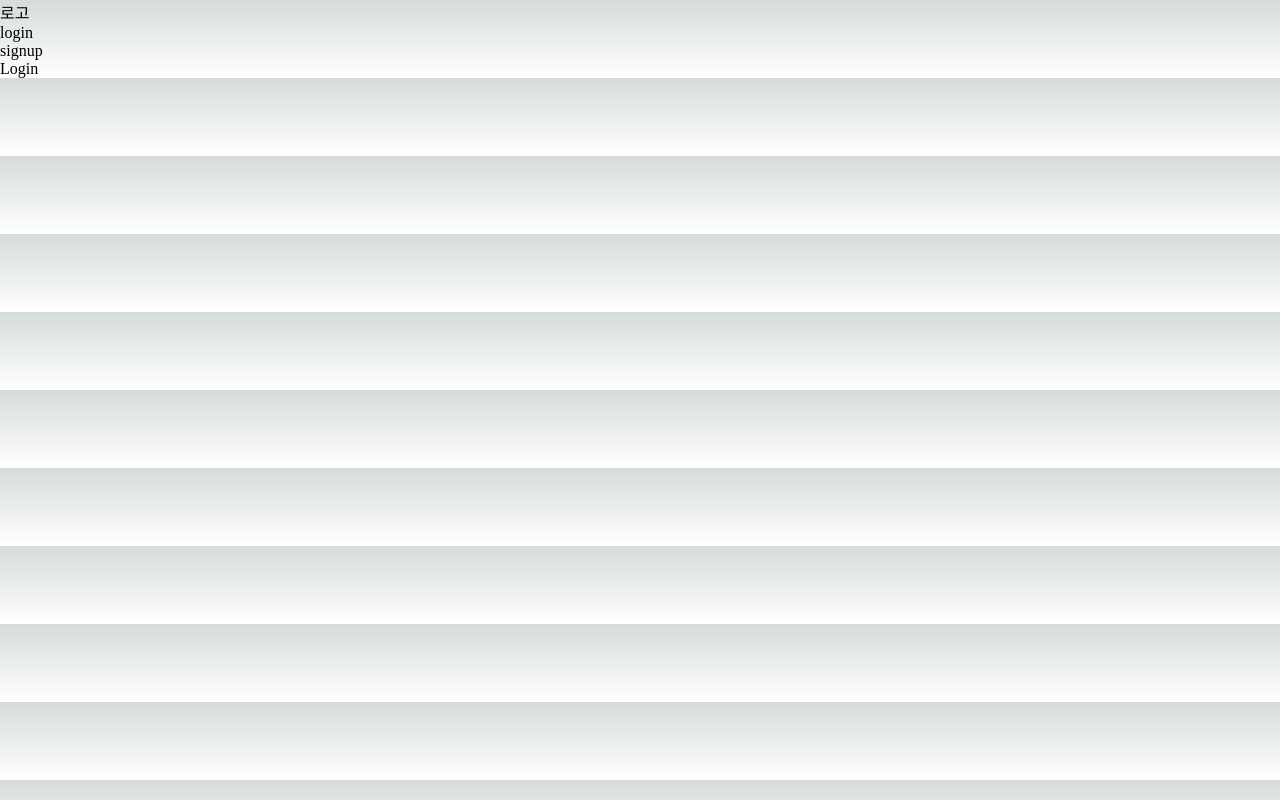
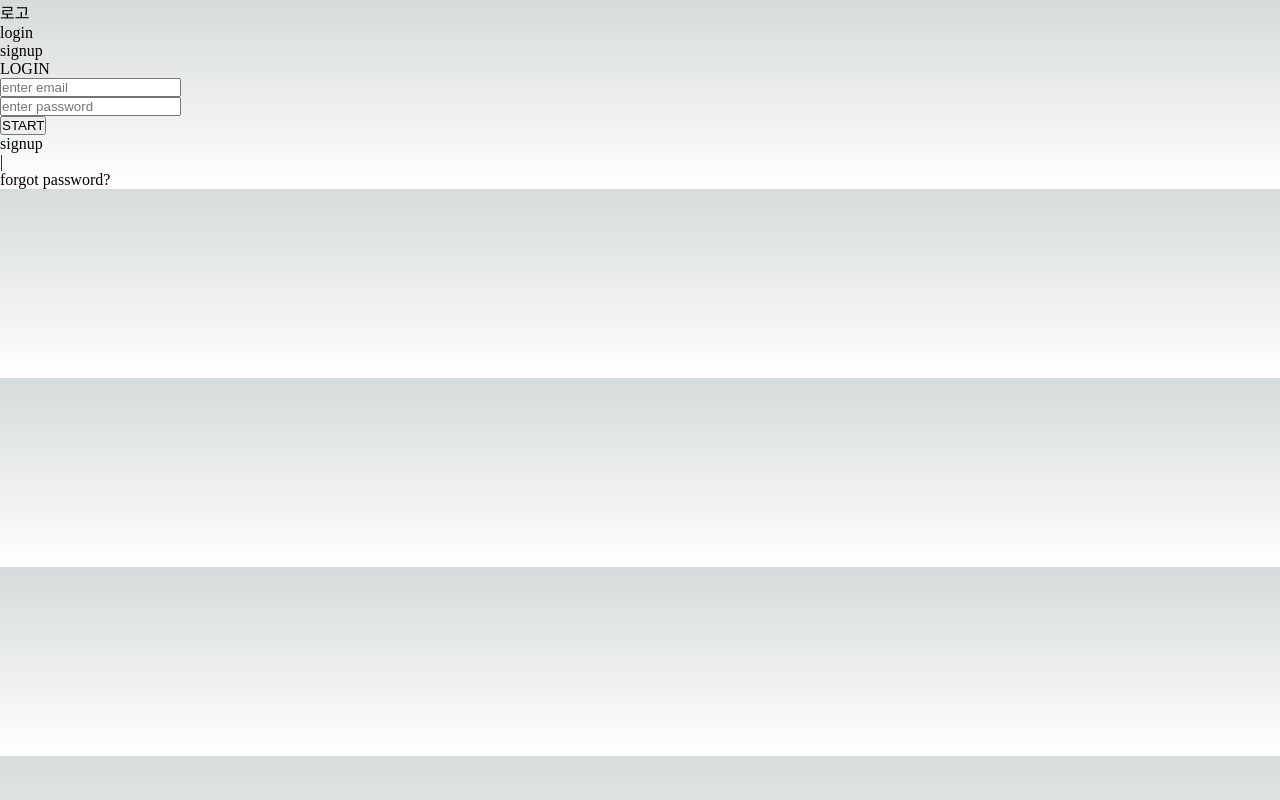
Before and after one commit to CSlOl/cs101, a Next.js app in the folder frontend/: page /login in a window 1280 px wide. Built offline with nearby package versions, Linux system fonts and the light colour scheme.

Commit message:
feat: add login body (without detail)

```diff
--- a/frontend/src/components/atoms/buttons/MediumButton.tsx
+++ b/frontend/src/components/atoms/buttons/MediumButton.tsx
@@ -1,3 +1,11 @@
-export default function MediumButton() {
-  return <div>중간 버튼</div>;
+interface Props {
+  label: string;
 }
+
+export default function MediumButton(props: Props) {
+  return (
+    <div>
+      <button>{props.label}</button>
+    </div>
+  );
+}
--- a/frontend/src/components/atoms/inputs/AuthInput.tsx
+++ b/frontend/src/components/atoms/inputs/AuthInput.tsx
@@ -1,3 +1,11 @@
-export default function AuthInput() {
-  return <div>인풋 한줄짜리-- 로그인 등</div>;
+interface Props {
+  placeholder: string;
 }
+
+export default function AuthInput(props: Props) {
+  return (
+    <div>
+      <input type="text" placeholder={props.placeholder} />
+    </div>
+  );
+}
--- a/frontend/src/components/template/auth/LoginBody.tsx
+++ b/frontend/src/components/template/auth/LoginBody.tsx
@@ -1,3 +1,23 @@
+import AuthInput from "@/components/atoms/inputs/AuthInput";
+import MediumButton from "@/components/atoms/buttons/MediumButton";
+import Link from "next/link";
+
 export default function LoginBody() {
-  return <div>로그인 폼</div>;
+  return (
+    <div>
+      <div>LOGIN</div>
+      <AuthInput placeholder="enter email" />
+      <AuthInput placeholder="enter password" />
+      <MediumButton label="START" />
+      <div>
+        <Link href="/signup">
+          <div>signup</div>
+        </Link>
+        <p>|</p>
+        <Link href="/findpw">
+          <div>forgot password?</div>
+        </Link>
+      </div>
+    </div>
+  );
 }
--- a/frontend/src/pages/login.tsx
+++ b/frontend/src/pages/login.tsx
@@ -1,3 +1,9 @@
+import LoginBody from "@/components/template/auth/LoginBody";
+
 export default function Login() {
-  return <div>Login</div>;
+  return (
+    <div>
+      <LoginBody />
+    </div>
+  );
 }
```
